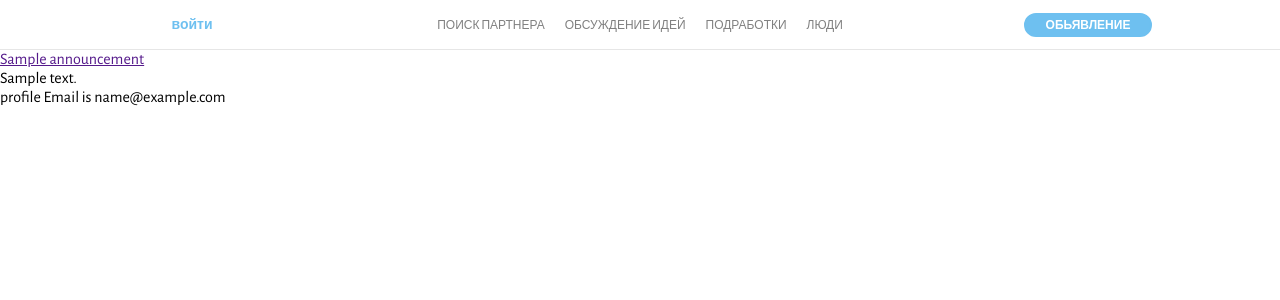
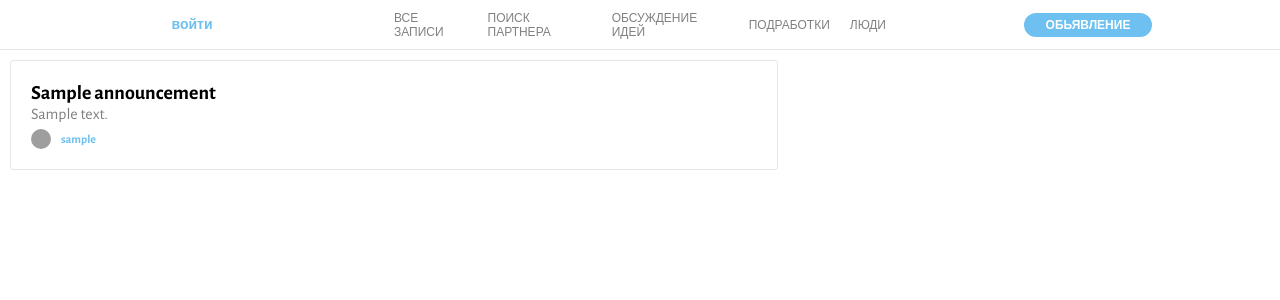
Before and after one commit to YauheniRusinchuk/project, a Django app: page /all/ in a window 1280 px wide. Shown: the top 300 px of the page. Run offline with Django 3.2, Linux system fonts and the light colour scheme; tables that the repository leaves empty hold one stand-in row (values such as "Sample post"); grey boxes are pictures that could not be loaded.

Commit message:
add design all

```diff
--- a/src/apps/announcement/urls.py
+++ b/src/apps/announcement/urls.py
@@ -1,8 +1,9 @@
 from django.urls import path
-from .views import ListAnnouncement
+from .views import ListAnnouncement, DetailView
 
-app_name = 'accouncement'
+app_name = 'announcement'
 
 urlpatterns = [
-    path('', ListAnnouncement.as_view(), name='accouncement_list'),
+    path('article<int:pk>/', DetailView.as_view(), name='announcement_detail'),
+    path('', ListAnnouncement.as_view(), name='announcement_list'),
 ]
--- a/src/apps/announcement/views.py
+++ b/src/apps/announcement/views.py
@@ -1,7 +1,14 @@
 from django.views.generic import ListView
 from src.models.announcement.models import Announcement
+from django.views.generic.detail import DetailView
 
 
 class ListAnnouncement(ListView):
     queryset        = Announcement.objects.all()
     template_name   = 'announcement/index.html'
+
+
+
+class DetailView(DetailView):
+    queryset        = Announcement.objects.all()
+    template_name   = 'announcement/detail.html'
--- a/src/models/announcement/models.py
+++ b/src/models/announcement/models.py
@@ -1,5 +1,7 @@
 from django.db import models
 from src.models.profile.models import Profile
+from django.shortcuts import reverse
+
 
 class Announcement(models.Model):
 
@@ -8,5 +10,10 @@ class Announcement(models.Model):
     text    = models.TextField(blank=True)
 
 
+
     def __str__(self):
         return f"{self.title}"
+
+
+    def get_absolute_url(self):
+        return reverse('home:announcement:announcement_detail', kwargs={"pk": self.pk})
--- a/src/static/css/style.css
+++ b/src/static/css/style.css
@@ -287,3 +287,41 @@
     color: #6ec0f0;
     font-weight: bold;
 }
+
+.lists .item {
+    margin: 10px;
+    width: 60%;
+    padding: 20px;
+    border: 1px solid #e6e6e6;
+    border-radius: 3px;
+}
+
+.lists .item a {
+    text-decoration: none;
+    color: black;
+    font-size: 20px;
+    font-weight: bold;
+}
+
+.lists .item p {
+    color: grey;
+}
+
+
+.lists .item .author_info {
+    display: flex;
+    margin-top: 5px;
+    align-items: center;
+}
+
+.lists .item .author_info img {
+    margin-right: 10px;
+    border-radius: 50%;
+}
+
+.lists .item .author_info a {
+    text-decoration: none;
+    color: #6ec0f0;
+    font-size: 12px;
+
+}
--- a/src/templates/announcement/index.html
+++ b/src/templates/announcement/index.html
@@ -5,9 +5,16 @@
     <div class="lists">
         {% for object in object_list %}
             <div class="item">
-                <a href="">{{object.title}}</a>
+                <a href="{{object.get_absolute_url}}">{{object.title}}</a>
                 <p>{{object.text}}</p>
-                <p>{{object.author}}</p>
+                <div class="author_info">
+                    {% if object.profile.avatar %}
+                        <img src="{{object.profile.avatar.url}}" width="20" height="20" alt="">
+                    {% else %}
+                        <img src="https://pp.userapi.com/c845521/v845521265/1958c1/Pwk8qgTbAog.jpg" width="20" height="20" alt="">
+                    {% endif %}
+                    <a href="{{object.author.get_absolute_url}}">{{object.author.username}}</a>
+                </div>
             </div>
         {% endfor %}
     </div>
--- a/src/templates/header.html
+++ b/src/templates/header.html
@@ -16,6 +16,7 @@
     {% endif %}
 
     <div class="other_info">
+        <a href="{% url 'home:announcement:announcement_list' %}">все записи</a>
         <a href="#">поиск партнера</a>
         <a href="#">обсуждение идей</a>
         <a href="#">подработки</a>
```
Also changed, not shown: src/templates/announcement/detail.html (added, +11 -0 lines).
